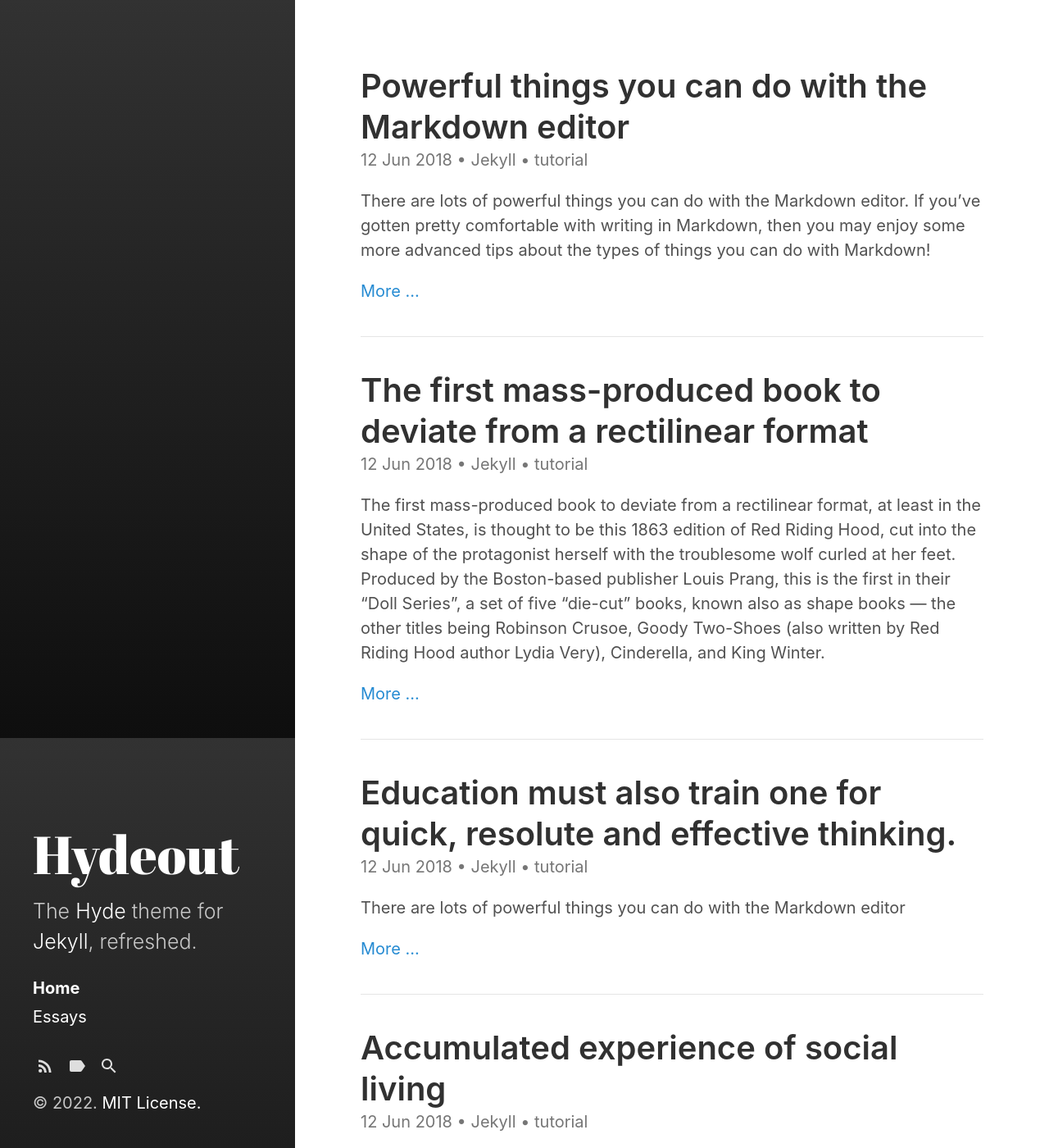
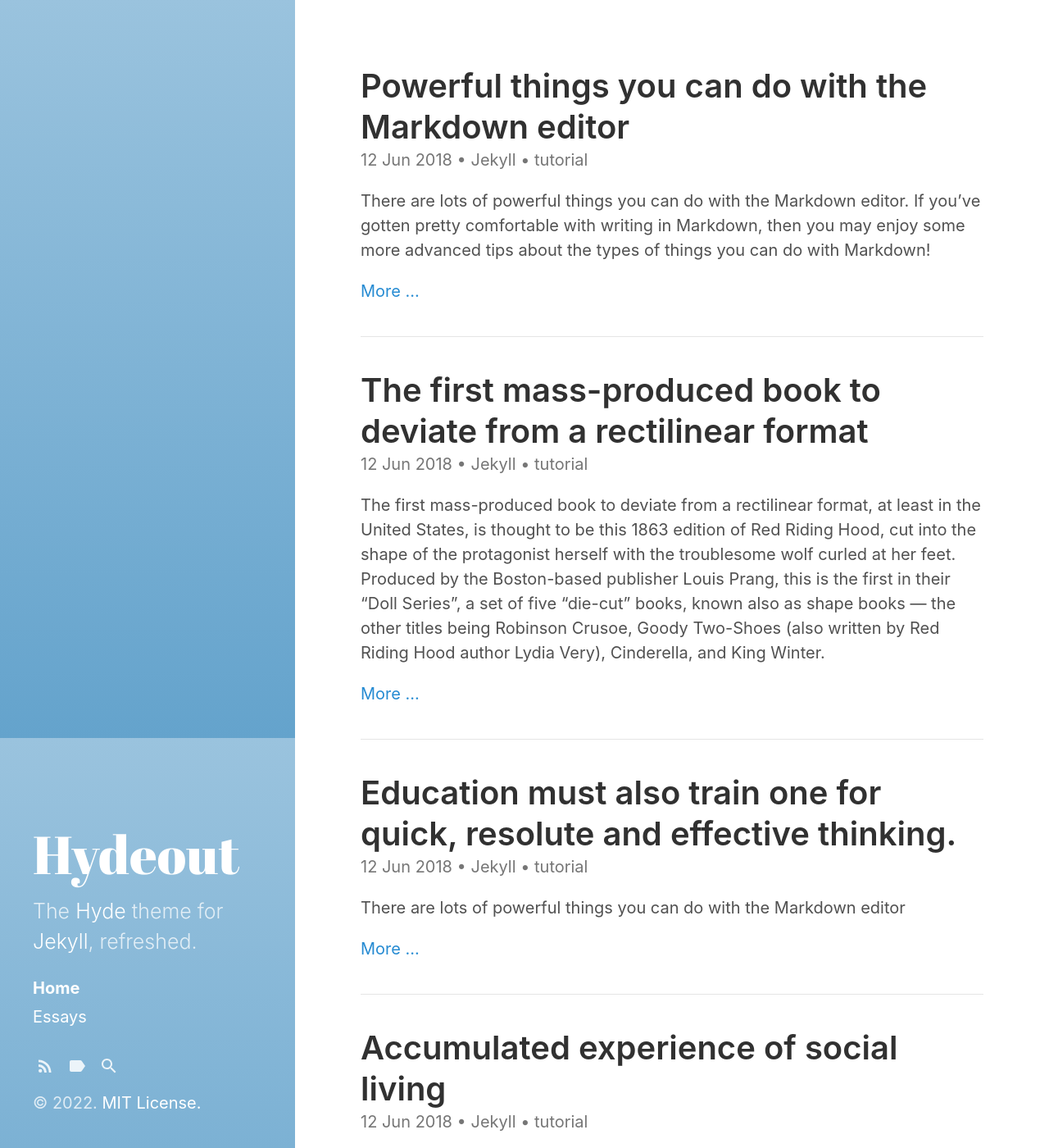
Before and after one commit to alfarzan/plsignore.com, a Jekyll site: the page built from index.html, in a window 1280 px wide and 1400 px high. Shown: the whole window at 82% size. Built offline with Jekyll 4.4.1, drawn with Linux system fonts in a browser that asks for light colours; the list of posts is cut into pages by our own code.

Commit message:
Update _variables.scss

```diff
--- a/_sass/hydeout/_variables.scss
+++ b/_sass/hydeout/_variables.scss
@@ -42,7 +42,7 @@ $code-font-family: Menlo, Monaco, 'Courier New', monospace !default;
 $code-color: #bf616a !default;
 
 // Hyde theming
-$sidebar-bg-color: #202020 !default;
+$sidebar-bg-color: #7FB3D5 !default;
 $sidebar-fg-color: #fff !default;
 $sidebar-sticky: true !default;
 $layout-reverse: false !default;
```
